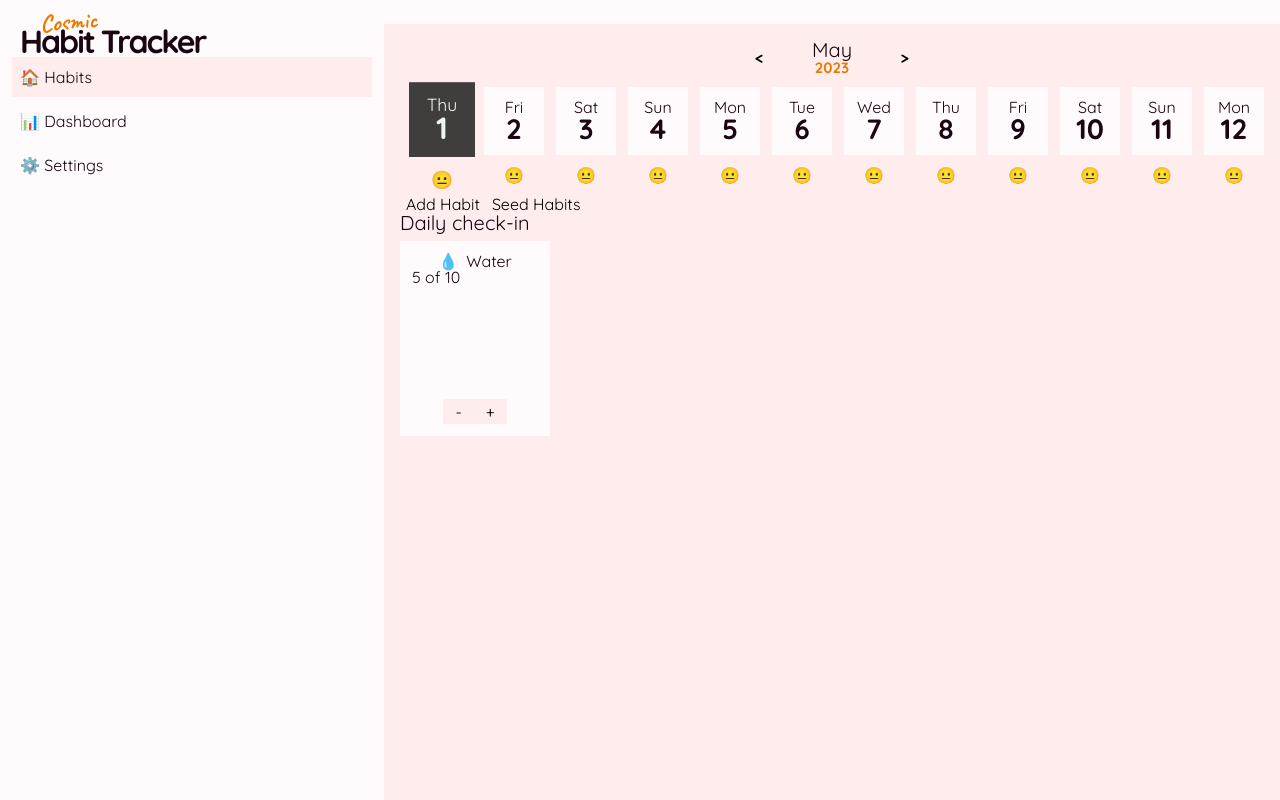
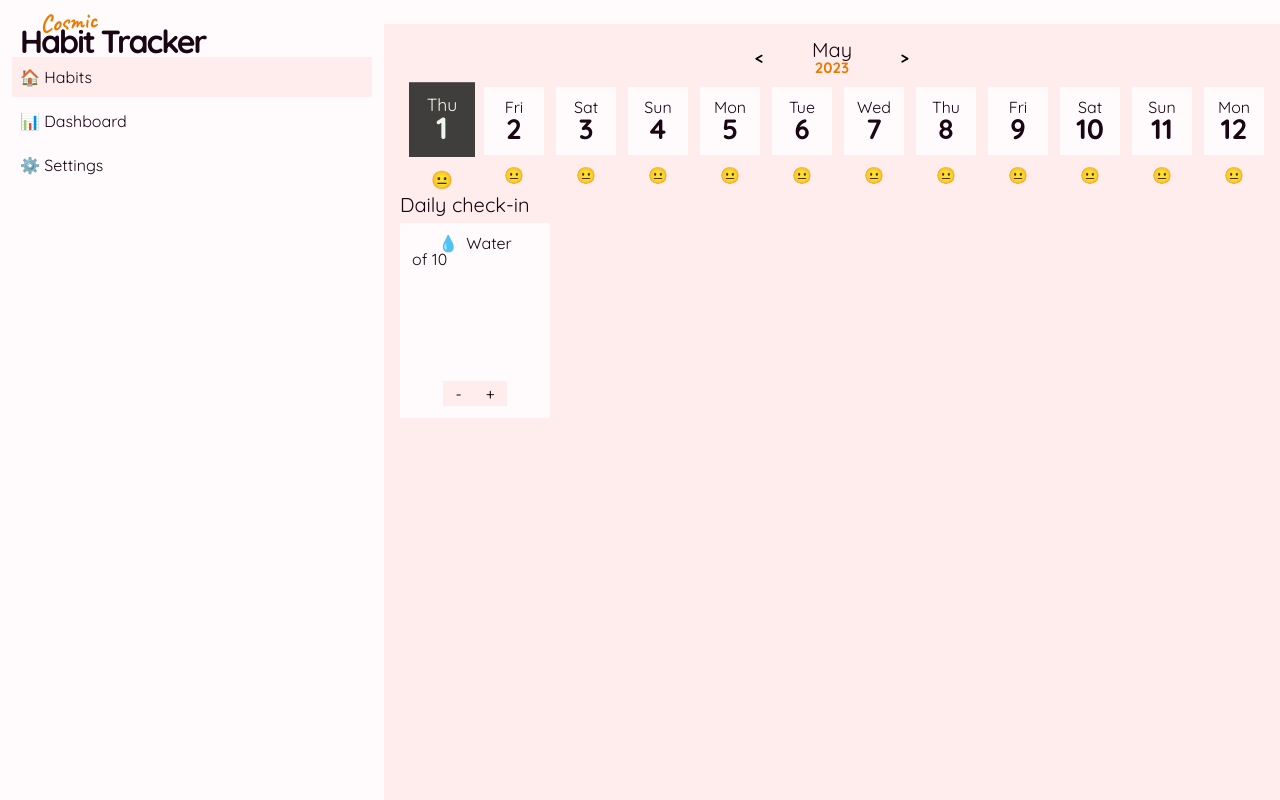
Before and after one commit to jermbo/CosmicHabitTracker, a Vue app in the folder habit-vue/: page /habits in a window 1280 px wide. Built offline with nearby package versions, Linux system fonts and the light colour scheme.

Commit message:
Refactor DailyCheckin component and update HabitsStore

```diff
--- a/habit-vue/src/components/DailyCheckin.vue
+++ b/habit-vue/src/components/DailyCheckin.vue
@@ -2,13 +2,13 @@
 	<section class="daily-checkin-wrapper">
 		<p class="section-title">Daily check-in</p>
 		<div class="habits" style="--habits: 10">
-			<article class="habit">
+			<article class="habit" v-if="activeHabit">
 				<header class="habit-header">
 					<i class="habit-icon">💧</i>
 					<p>Water</p>
 				</header>
 				<div class="habit-data">
-					<p>5 of 10</p>
+					<p>{{ activeHabit.glassesOfWater }} of 10</p>
 				</div>
 				<footer class="habit-actions">
 					<button class="sub">-</button>
@@ -20,7 +20,10 @@
 </template>
 
 <script setup lang="ts">
-console.log('hello');
+import { useHabitsStore } from '@/stores/HabitsStore';
+import { toRefs } from 'vue';
+
+const { activeHabit } = toRefs(useHabitsStore());
 </script>
 
 <style scoped>
--- a/habit-vue/src/stores/HabitsStore.ts
+++ b/habit-vue/src/stores/HabitsStore.ts
@@ -1,16 +1,40 @@
 import { defineStore } from 'pinia';
-import { useLocalStorage } from '@vueuse/core';
 import { openDB } from 'idb';
 import { HabitData } from '@utils/interfaces';
 import { DATABASE_NAME, DATABASE_VERSION, STORE_NAME } from '@/utils/constants';
+import { ref, toRefs, watch } from 'vue';
+import { useDateStore } from './DateStore';
 
 export const useHabitsStore = defineStore('habits', () => {
-	const habits = useLocalStorage('habits:data', [] as HabitData[]);
+	const { activeDateStamp } = toRefs(useDateStore());
 
 	const randomNumber = () => Math.floor(Math.random() * 10) + 1;
-	function addHabit() {
-		console.log('Adding habit');
-	}
+
+	const activeHabit = ref({} as HabitData);
+
+	watch(activeDateStamp, async (newDateStamp) => {
+		const habit = await getHabitByDate(newDateStamp);
+		activeHabit.value = habit;
+	});
+
+	const getAllData = async () => {
+		const db = await openDB(DATABASE_NAME, DATABASE_VERSION);
+		const transaction = db.transaction(STORE_NAME, 'readonly');
+		const store = transaction.objectStore(STORE_NAME);
+		const allData: HabitData[] = await store.getAll();
+		return allData;
+	};
+
+	const habits = (async () => await getAllData())();
+
+	const getHabitByDate = async (date: string) => {
+		const db = await openDB(DATABASE_NAME, DATABASE_VERSION);
+		const transaction = db.transaction(STORE_NAME, 'readonly');
+		const store = transaction.objectStore(STORE_NAME);
+		const index = store.index('date');
+		const habit: HabitData = await index.get(date);
+		return habit;
+	};
 
 	async function seedIndexedDB() {
 		const db = await openDB(DATABASE_NAME, DATABASE_VERSION, {
@@ -43,5 +67,5 @@ export const useHabitsStore = defineStore('habits', () => {
 		}
 	}
 
-	return { habits, addHabit, seedIndexedDB };
+	return { habits, activeHabit, seedIndexedDB, getHabitByDate, getAllData };
 });
--- a/habit-vue/src/views/Habits.vue
+++ b/habit-vue/src/views/Habits.vue
@@ -1,25 +1,13 @@
 <template>
 	<div class="habits-wrapper">
 		<DatePicker />
-		<button @click="addHabit">Add Habit</button>
-		<button @click="seedIndexedDB">Seed Habits</button>
-
-		<template v-if="habits?.length > 0">
-			<div v-for="habit in habits" :key="habit.timestamp">
-				{{ habit.energy }} - {{ habit.timestamp }} - {{ habit.mood }}
-			</div>
-		</template>
 		<DailyCheckin />
 	</div>
 </template>
 
 <script setup lang="ts">
-import { toRefs } from 'vue';
 import DatePicker from '@components/DatePicker/DatePicker.vue';
-import { useHabitsStore } from '@stores/HabitsStore';
 import DailyCheckin from '@/components/DailyCheckin.vue';
-
-const { habits, addHabit, seedIndexedDB } = toRefs(useHabitsStore());
 </script>
 
 <style scoped></style>
```
